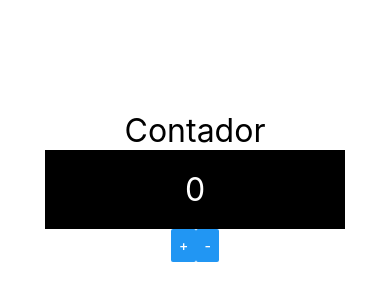
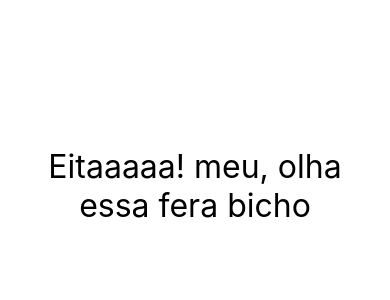
Before and after one commit to WellintonCamboim/cod3r-react-native, a React Native app in the folder fundReactNative/: screen / in a window 390 px wide. Shown: the part 236-536 px from the top of the page. Built offline with nearby package versions, Linux system fonts and the light colour scheme.

Commit message:
Diferenciando iOS e Android

```diff
--- a/fundReactNative/src/App.js
+++ b/fundReactNative/src/App.js
@@ -10,6 +10,7 @@ import Contador from './components/Contador'
 //import Pai from './components/direta/Pai'
 import Pai from './components/indireta/Pai'
 import ContadorV2 from './components/contador/ContadorV2'
+import Diferenciar from './components/Diferenciar'
 
 // function App() {
 //     return <Text>Primeiro Componente 2</Text>
@@ -19,9 +20,10 @@ import ContadorV2 from './components/contador/ContadorV2'
 
 export default () => (
     <View style={style.App}>
-        <ContadorV2 />
+        <Diferenciar />
 
         {/* <Aleatorio x={50} y={40}/>
+        <ContadorV2 />
         <Pai />
         <Pai />
         <Contador />
--- /dev/null
+++ b/fundReactNative/src/components/Diferenciar.js
@@ -0,0 +1,13 @@
+import React from 'react'
+import { Text, Platform } from 'react-native'
+import style from './style'
+
+export default _ => {
+    if (Platform.OS === 'android') {
+        return <Text style={style.fontG}>Android</Text>
+    } else if (Platform.OS === 'ios') {
+        return <Text style={style.fontG}>iOS</Text>
+    } else {
+        return <Text style={style.fontG}>Eitaaaaa! meu, olha essa fera bicho</Text>
+    }
+}
```
